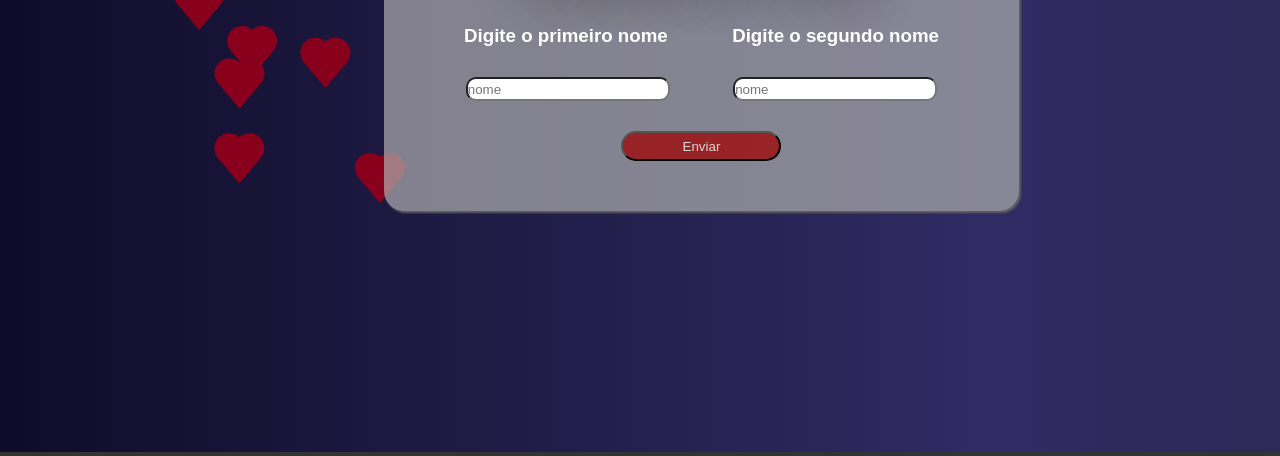
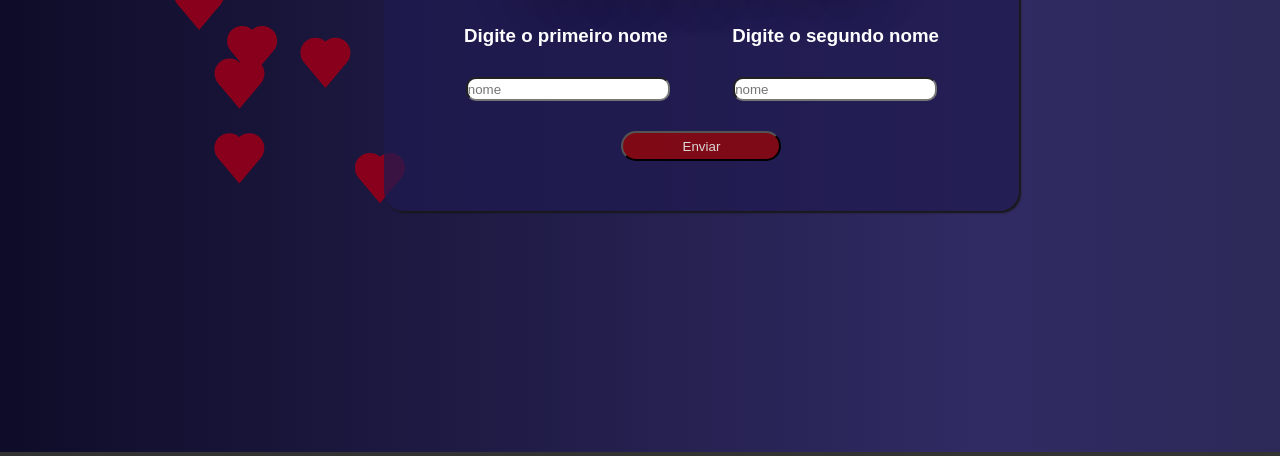
Before and after one commit to Brunonasccimentto/love, a plain HTML site: page index.html in a window 1280 px wide. Shown: the part 348-804 px from the top of the page. Drawn offline with Linux system fonts and the light colour scheme.

Commit message:
Update style.css

```diff
--- a/style.css
+++ b/style.css
@@ -28,8 +28,8 @@ h2{
 
 .container{
     max-width: 800px;
-    background-color: rgba(173, 173, 173, 0.705);
-    box-shadow: 2px 2px 2px rgb(97, 97, 97);
+    background-color: #1f1a50be;
+    box-shadow: 2px 2px 2px rgb(24, 24, 24);
     padding: 50px;
     text-align: center;
     border-radius: 20px;
```
